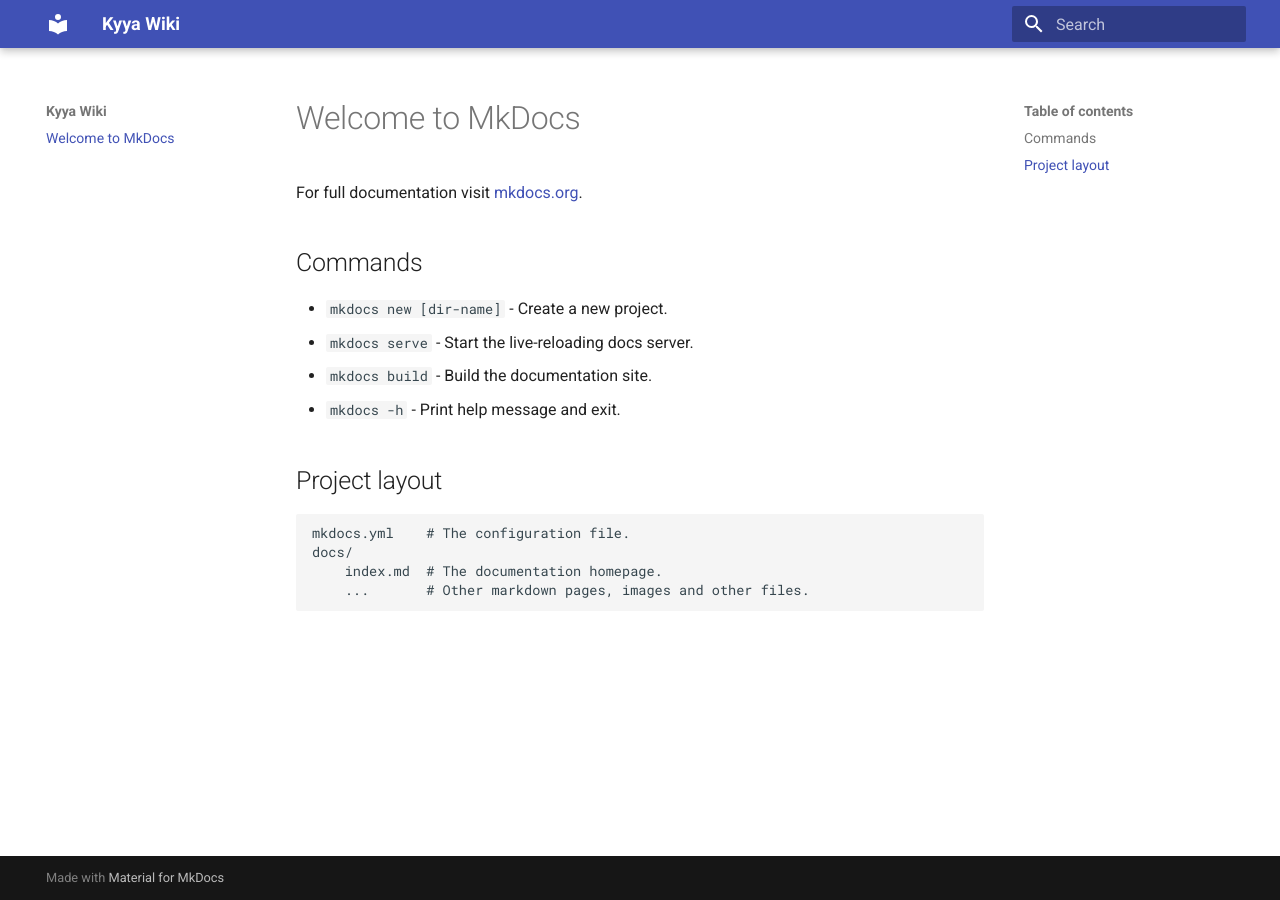
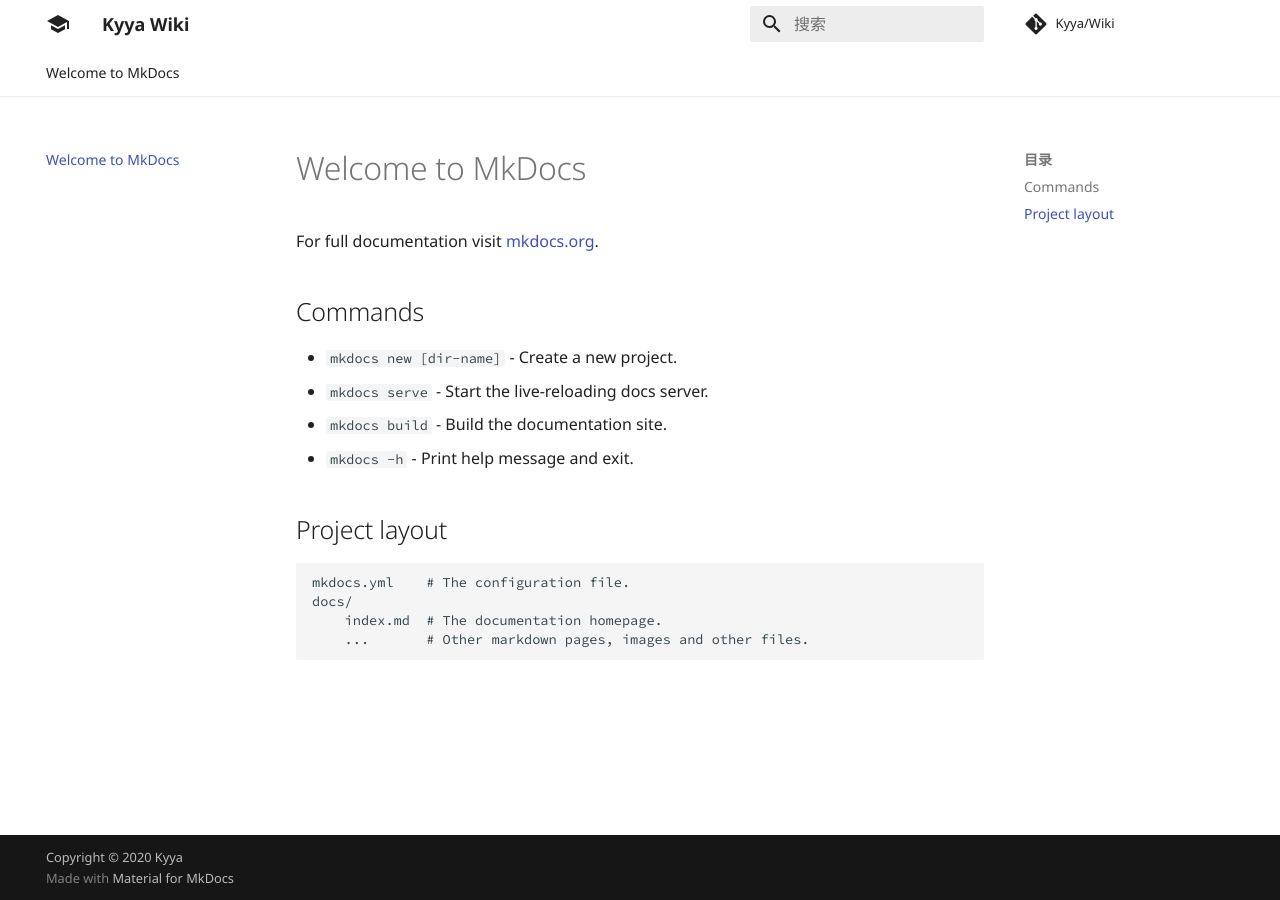
Before and after one commit to kyya/Wiki, an MkDocs documentation site: the page built from docs/index.md, in a window 1280 px wide. Built offline with MkDocs 1.6.1 and Material for MkDocs 9.7.7, drawn with Linux system fonts in a browser that asks for light colours; comment, search, counter and statistics services are not loaded.

Commit message:
Update mkdocs settings

```diff
--- a/mkdocs.yml
+++ b/mkdocs.yml
@@ -1,6 +1,52 @@
+# Project Information
 site_name: Kyya Wiki
+site_description: Kyya Wiki
+site_author: Kyya
+
+# Copyright
+copyright: "Copyright &copy; 2020 Kyya"
+
+# Theme
 theme:
-  name: material
+  name: "material"
+  language: "zh"
+  palette:
+    primary: "white"
+    accent: "red"
+  icon:
+    logo: "material/school"
+  features:
+    - tabs
+  font:
+    text: Noto Sans
+    code: Source Code Pro
 markdown_extensions:
   - admonition
   - footnotes
+  - pymdownx.arithmatex
+  - pymdownx.betterem:
+      smart_enable: all
+  - pymdownx.caret
+  - pymdownx.critic
+  - pymdownx.details
+  - pymdownx.emoji:
+      emoji_index: !!python/name:materialx.emoji.twemoji
+      emoji_generator: !!python/name:materialx.emoji.to_svg
+  - pymdownx.inlinehilite
+  - pymdownx.magiclink
+  - pymdownx.mark
+  - pymdownx.smartsymbols
+  - pymdownx.superfences
+  - pymdownx.tasklist:
+      custom_checkbox: true
+  - pymdownx.tabbed
+  - pymdownx.tilde
+
+# Repository
+repo_name: "Kyya/Wiki"
+repo_url: "https://github.com/Kyya/Wiki"
+edit_uri: "blob/master/docs/"
+
+# Customization
+extra:
+  copyright: "CC BY-NC-SA 4.0"
```
